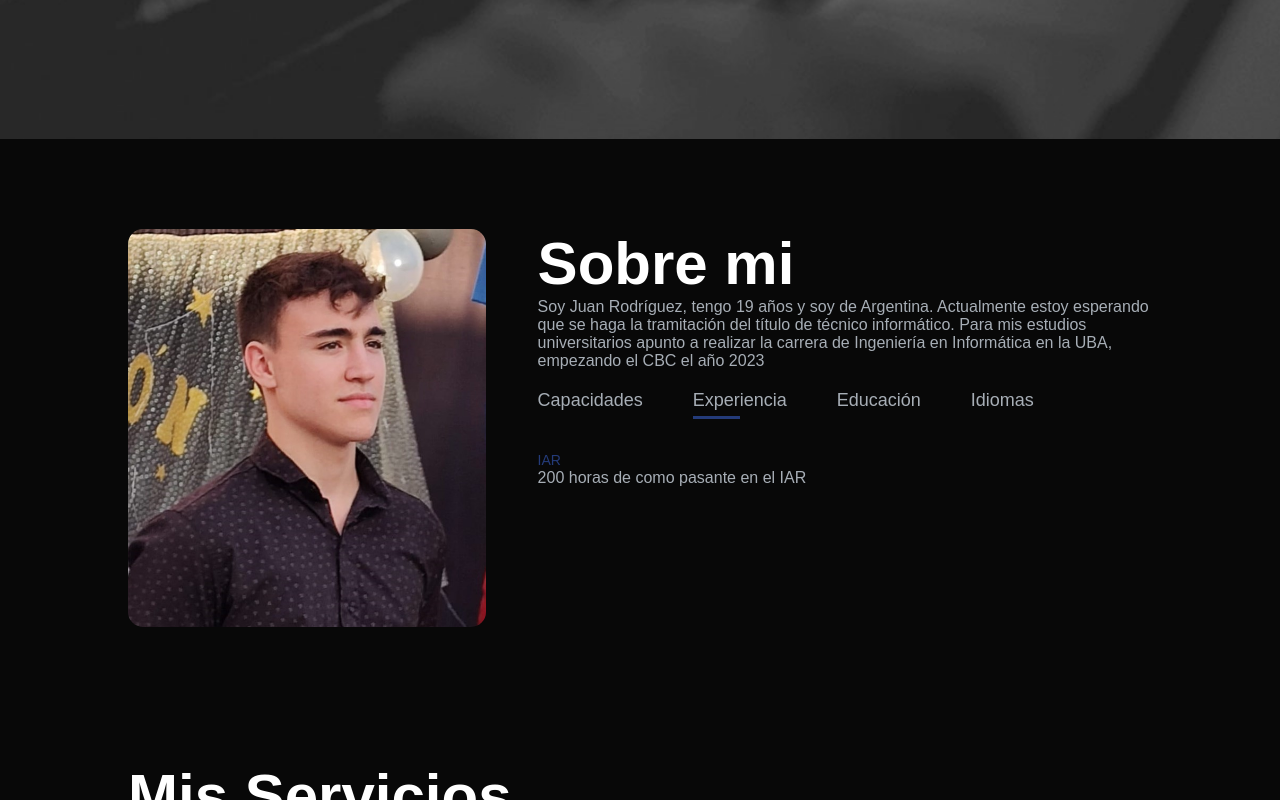
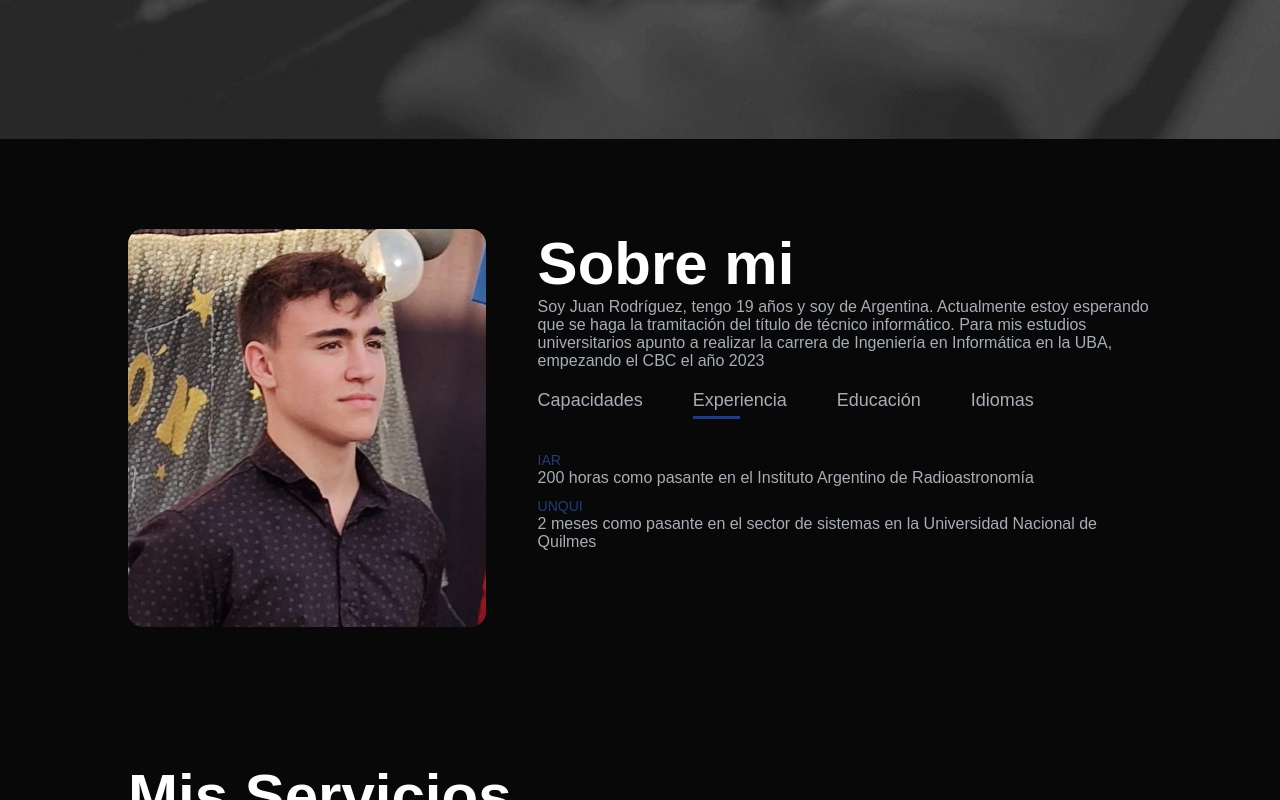
Before and after one commit to jmrodriguez71103/portafolio, a plain HTML site: page index.html in a window 1280 px wide. Both pictures are taken after a click on the element "Experiencia". Shown: the part 661-1461 px from the top of the page. Drawn offline with Linux system fonts and the light colour scheme.

Commit message:
index.html

```diff
--- a/index.html
+++ b/index.html
@@ -55,7 +55,8 @@
                     </div>
                     <div class="tab-contents" id="experience">
                         <ul>
-                            <li><span>IAR</span><br>200 horas de como pasante en el IAR</li>
+                            <li><span>IAR</span><br>200 horas como pasante en el Instituto Argentino de Radioastronomía</li>
+                            <li><span>UNQUI</span><br>2 meses como pasante en el sector de sistemas en la Universidad Nacional de Quilmes</li>
                         </ul>
                     </div>
                     <div class="tab-contents" id="education" >
```
